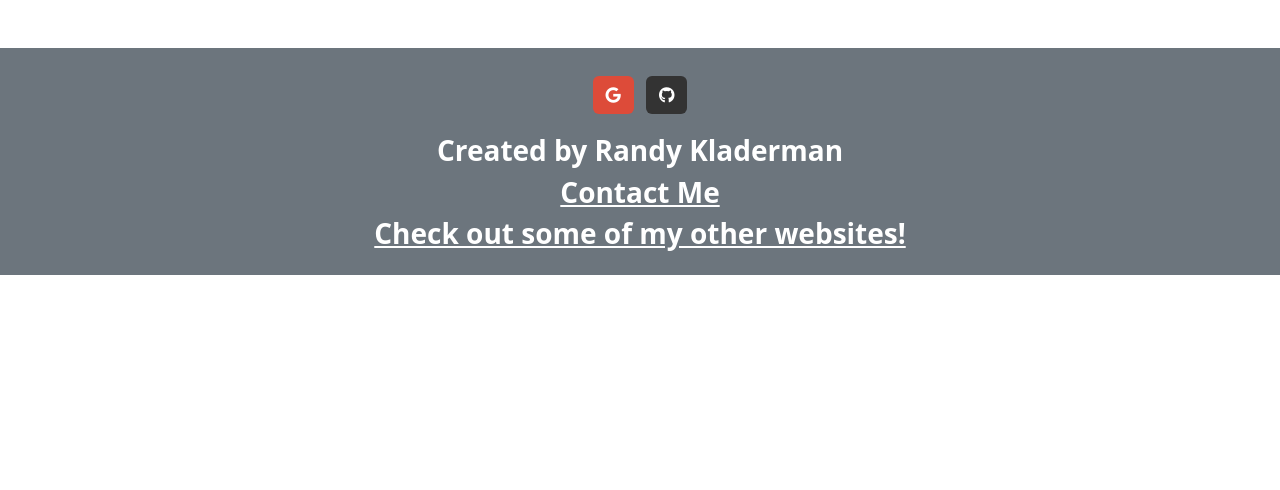
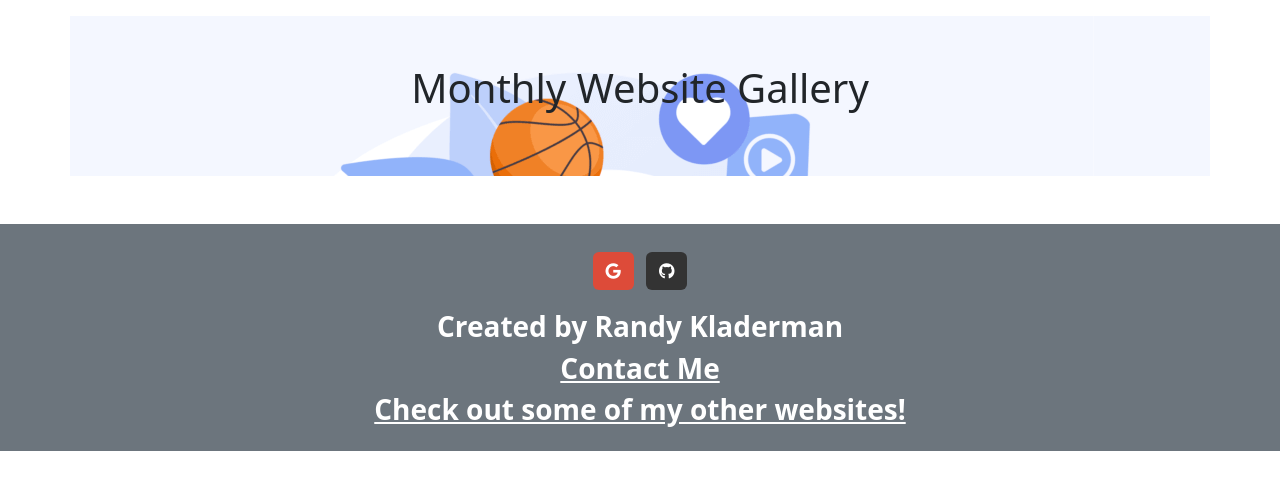
Before and after one commit to rklad/future-me, a plain HTML site: page index.html in a window 1280 px wide. Drawn offline with nearby package versions, Linux system fonts and the light colour scheme.

Commit message:
starting html

```diff
--- a/index.html
+++ b/index.html
@@ -13,13 +13,24 @@
     <link rel="stylesheet" href="https://cdnjs.cloudflare.com/ajax/libs/font-awesome/6.4.2/css/all.min.css"
         integrity="sha512-z3gLpd7yknf1YoNbCzqRKc4qyor8gaKU1qmn+CShxbuBusANI9QpRohGBreCFkKxLhei6S9CQXFEbbKuqLg0DA=="
         crossorigin="anonymous" referrerpolicy="no-referrer" />
+        <link rel="stylesheet" href="style.css">
 </head>
 
 <body>
-    <header>
-        <!-- place navbar here -->
-    </header>
-    <main></main>
+    <div class="container bg-hero-image">
+        <!-- header section-->
+        <div class="row m-3">
+            <!-- hero -->
+            <div class="col-12 p-5 text-center rounded-3">
+                <div class="d-flex justify-content-center align-items-center h-100">
+                    <div>
+                        <h1 class="mb-3">Monthly Website Gallery</h1>
+                    </div>
+                </div>
+            </div>
+        </div>
+    </div>
+        <!-- hero end-->
 
         <!-- footer -->
         <footer class="text-center bg-secondary mt-5">
--- a/style.css
+++ b/style.css
@@ -0,0 +1,3 @@
+.bg-hero-image {
+background-image:url(imgs/marketing\ landing\ pg.webp)
+}
```
Also changed, not shown: imgs/marketing landing pg.webp (added). Lines whose indentation alone changed are shown as unchanged.
